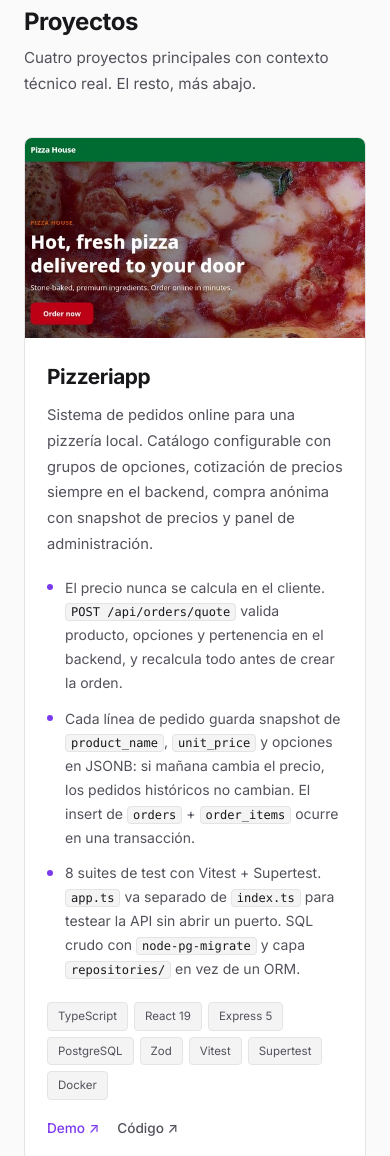
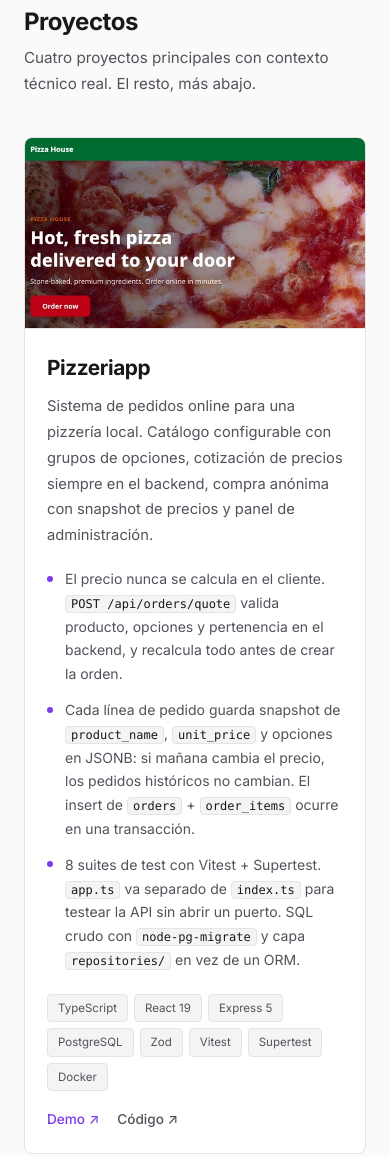
Before and after one commit to hmoreirar/hmoreira.dev, an Astro site: page / in a window 390 px wide. Shown: the part 1006-2162 px from the top of the page. Built offline with nearby package versions, Linux system fonts and the light colour scheme; Astro itself is replaced by a stand-in of ours.

Commit message:
feat: add Nicommerce screenshot and fix card crop
Featured cards stretched the image box to the body height, so a
landscape screenshot rendered into a 0.69 ratio frame and lost its
sides. Cards now put a fixed 16/9 media block above the copy.

- capture the Nicommerce catalog with a populated cart
- give featured cards a 16/9 media block above the copy
- render highlights in two columns to shorten the card body

Nicommerce renders at 951x535 into a 950x534 box, so it is shown
without any crop.

```diff
--- a/src/components/Projects.astro
+++ b/src/components/Projects.astro
@@ -49,8 +49,8 @@ const icons: Record<string, string> = {
                 <Image
                   src={p.image}
                   alt={altFor(p)}
-                  widths={[420, 720]}
-                  sizes="(max-width: 760px) 100vw, 420px"
+                  widths={[640, 960, 1280]}
+                  sizes="(max-width: 1048px) 100vw, 952px"
                   class="feature__shot"
                   format="webp"
                   quality={78}
@@ -204,8 +204,8 @@ const icons: Record<string, string> = {
   }
 
   .feature {
-    display: grid;
-    grid-template-columns: 420px 1fr;
+    display: flex;
+    flex-direction: column;
     background: var(--bg-card);
     border: 1px solid var(--border);
     border-radius: var(--radius);
@@ -220,11 +220,12 @@ const icons: Record<string, string> = {
 
   .feature__media {
     background: var(--bg-secondary);
-    min-height: 300px;
+    aspect-ratio: 16 / 9;
+    overflow: hidden;
+    border-bottom: 1px solid var(--border);
     display: flex;
     align-items: stretch;
     justify-content: center;
-    overflow: hidden;
   }
 
   .feature__shot {
@@ -289,9 +290,9 @@ const icons: Record<string, string> = {
 
   .feature__points {
     list-style: none;
-    display: flex;
-    flex-direction: column;
-    gap: 12px;
+    display: grid;
+    grid-template-columns: repeat(auto-fit, minmax(260px, 1fr));
+    gap: 12px 28px;
     margin-bottom: 22px;
   }
 
@@ -441,17 +442,12 @@ const icons: Record<string, string> = {
   }
 
   @media (max-width: 860px) {
-    .feature {
-      grid-template-columns: 1fr;
+    .feature__body {
+      padding: 22px;
     }
 
-    .feature__media {
-      min-height: 200px;
-      aspect-ratio: 16 / 9;
-    }
-
-    .feature__body {
-      padding: 22px;
+    .feature__points {
+      grid-template-columns: 1fr;
     }
   }
 
--- a/src/data/projects.ts
+++ b/src/data/projects.ts
@@ -2,6 +2,7 @@ import type { ImageMetadata } from "astro";
 import pizzeriaImg from "../assets/projects/pizzeria.jpg";
 import climateDashboardImg from "../assets/projects/climate-dashboard.png";
 import reservasImg from "../assets/projects/reservas-dashboard.png";
+import nicommerceImg from "../assets/projects/nicommerce.png";
 import solarSystemImg from "../assets/projects/learning-threejs.jpg";
 import astroblogImg from "../assets/projects/astroblog.png";
 
@@ -144,6 +145,7 @@ export const projects: Project[] = [
     ],
     repo: "https://github.com/hmoreirar/ecommerce-fullstack-react-node",
     demo: "https://ecommerce-fullstack-react-node.vercel.app",
+    image: nicommerceImg,
     icon: "cart",
   },
 
```
Also changed, not shown: src/assets/projects/nicommerce.png (added).
